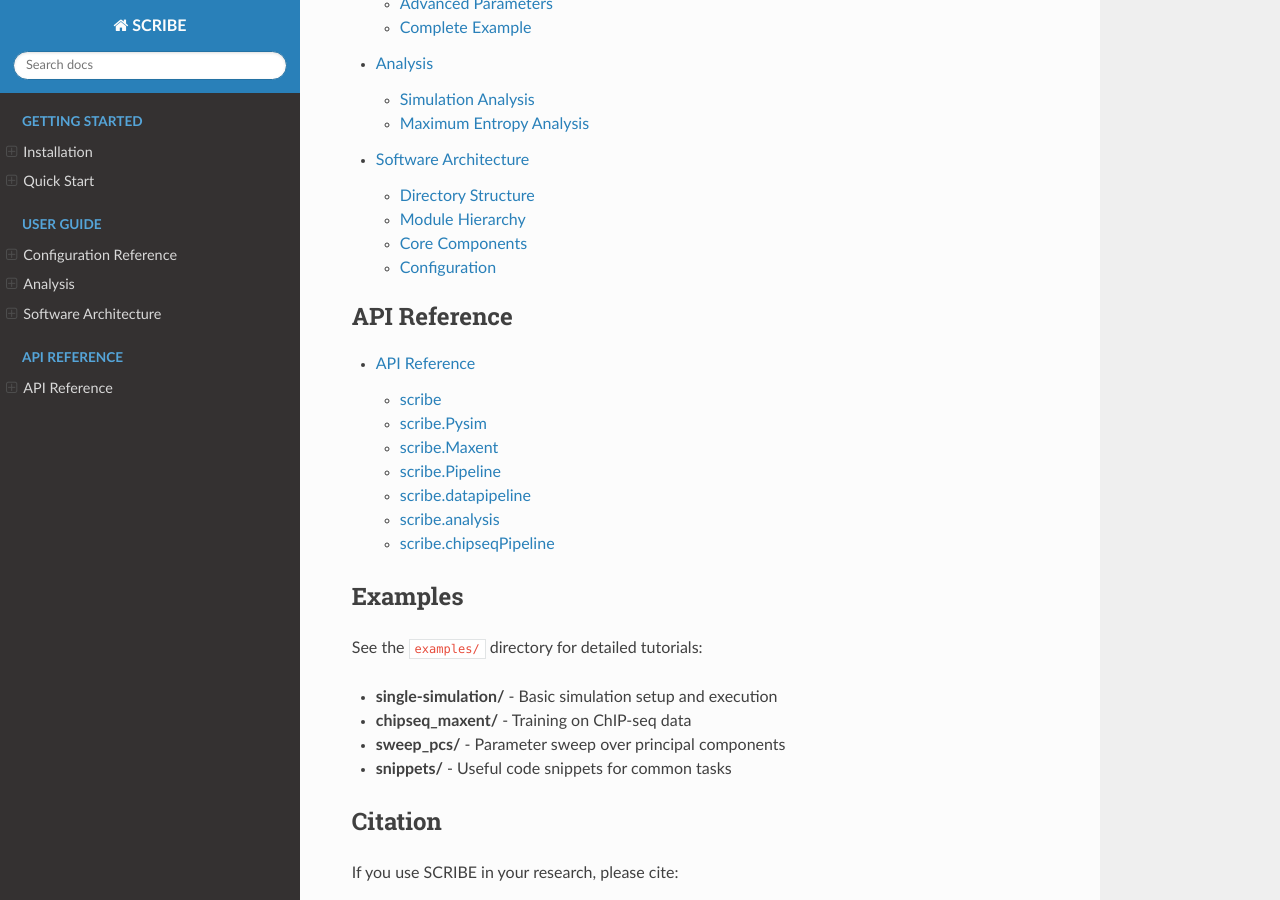
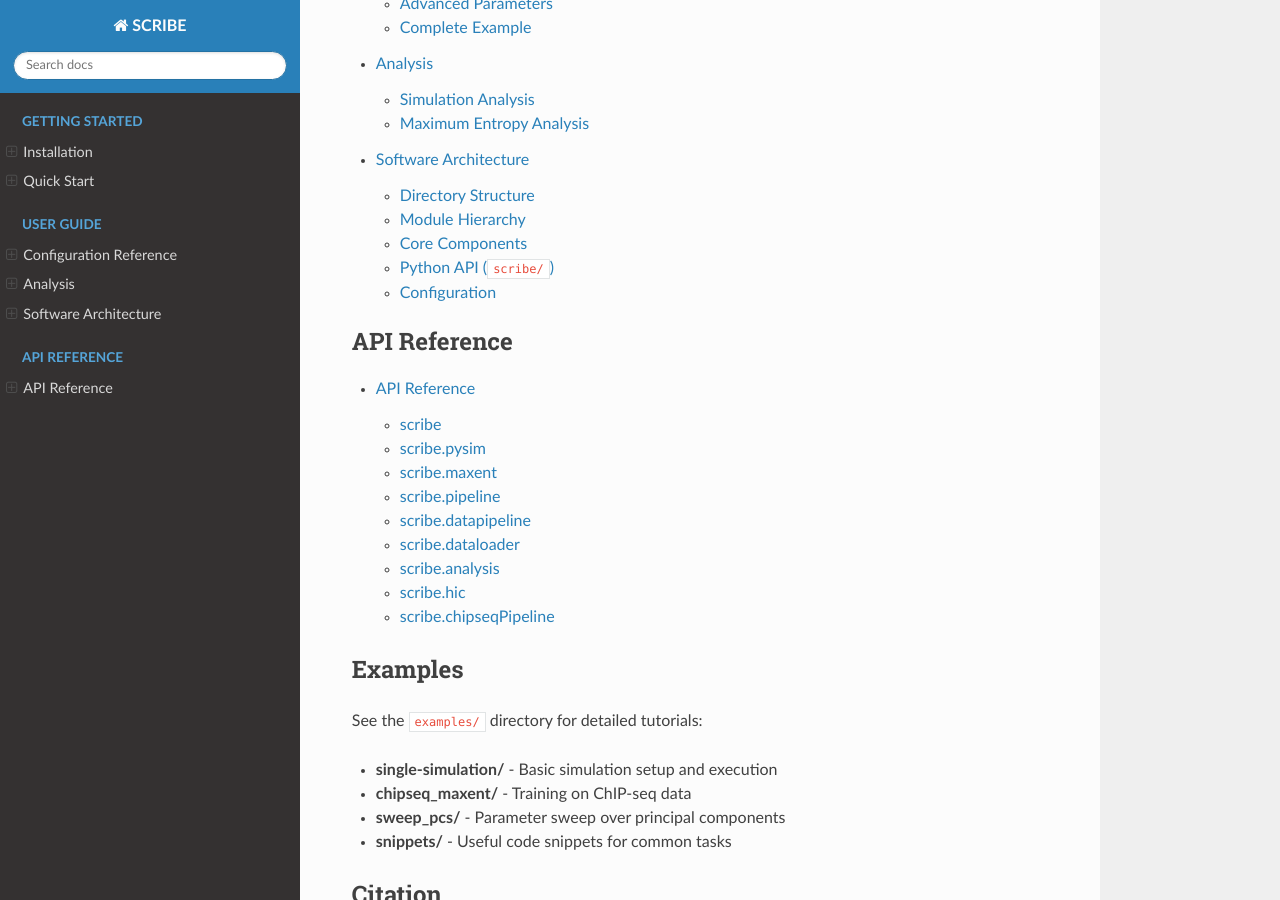
Before and after one commit to SorenKyhl/SCRIBE-chromatin, a Sphinx documentation site: the page built from docs/source/index.rst, in a window 1280 px wide and 900 px high, scrolled down 2518 px. Built offline with Sphinx 7.4.7 and the Read the Docs theme 3.1.0, drawn with Linux system fonts in a browser that asks for light colours.

Commit message:
update docs

```diff
--- a/docs/source/architecture.rst
+++ b/docs/source/architecture.rst
@@ -68,9 +68,9 @@ The simulation engine implements the Theoretically Informed Coarse Grain (TICG)
 The engine is compiled into a Python extension module (``pyticg``) using pybind11.
 
 Python API (``scribe/``)
-^^^^^^^^^^^^^^^^^^^^^^^
+------------------------
 
-**Pysim** - High-level simulation interface
+**pysim** - High-level simulation interface
 
 - Manages simulation setup and configuration
 - Handles file I/O for coordinates, contact maps, and parameters
--- a/docs/source/modules.rst
+++ b/docs/source/modules.rst
@@ -9,48 +9,64 @@ scribe
    :undoc-members:
    :show-inheritance:
 
-scribe.Pysim
------------
+scribe.pysim
+------------
 
-.. automodule:: scribe.Pysim
+.. automodule:: scribe.pysim
    :members:
    :undoc-members:
    :show-inheritance:
 
-scribe.Maxent
-------------
+scribe.maxent
+-------------
 
-.. automodule:: scribe.Maxent
+.. automodule:: scribe.maxent
    :members:
    :undoc-members:
    :show-inheritance:
 
-scribe.Pipeline
---------------
+scribe.pipeline
+---------------
 
-.. automodule:: scribe.Pipeline
+.. automodule:: scribe.pipeline
    :members:
    :undoc-members:
    :show-inheritance:
 
 scribe.datapipeline
-------------------
+-------------------
 
 .. automodule:: scribe.datapipeline
    :members:
    :undoc-members:
    :show-inheritance:
 
+scribe.dataloader
+-----------------
+
+.. automodule:: scribe.dataloader
+   :members:
+   :undoc-members:
+   :show-inheritance:
+
 scribe.analysis
---------------
+---------------
 
 .. automodule:: scribe.analysis
    :members:
    :undoc-members:
    :show-inheritance:
 
+scribe.hic
+----------
+
+.. automodule:: scribe.hic
+   :members:
+   :undoc-members:
+   :show-inheritance:
+
 scribe.chipseqPipeline
----------------------
+----------------------
 
 .. automodule:: scribe.chipseqPipeline
    :members:
```
